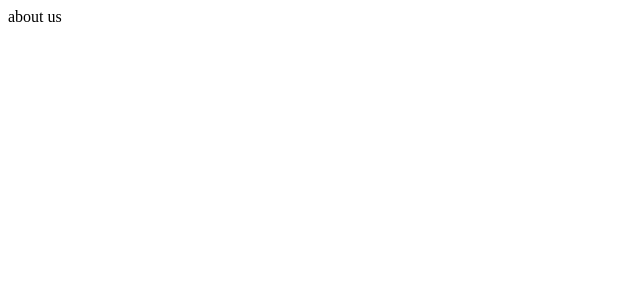
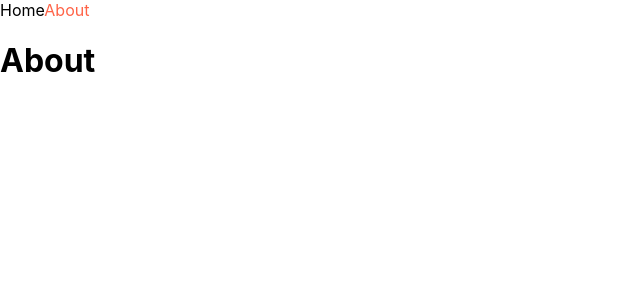
Before and after one commit to olyesung/nextjs-intro, a Next.js app: page /about in a window 1280 px wide. Shown: the top 300 px of the page, without its empty margins (0-640 px from the left). Built offline with nearby package versions, Linux system fonts and the light colour scheme.

Commit message:
2.0 Patterns

```diff
--- /dev/null
+++ b/components/Layout.js
@@ -0,0 +1,10 @@
+import NavBar from "./NavBar";
+
+export default function Layout({ children }) {
+  return (
+    <>
+      <NavBar />
+      <div>{children}</div>
+    </>
+  );
+}
--- /dev/null
+++ b/components/NavBar.js
@@ -0,0 +1,23 @@
+import Link from "next/link";
+import { useRouter } from "next/router";
+export default function NavBar() {
+  const router = useRouter();
+  return (
+    <nav>
+      <Link href="/">
+        <a className={router.pathname === "/" ? "active" : ""}>Home</a>
+      </Link>
+      <Link href="/about">
+        <a className={router.pathname === "/about" ? "active" : ""}>About</a>
+      </Link>
+      <style jsx>{`
+        a {
+          text-decoration: none;
+        }
+        .active {
+          color: tomato;
+        }
+      `}</style>
+    </nav>
+  );
+}
--- /dev/null
+++ b/components/Seo.js
@@ -0,0 +1,9 @@
+import Head from "next/head";
+
+export default function Seo({ title }) {
+  return (
+    <Head>
+      <title>{title} | Next Movies</title>
+    </Head>
+  );
+}
--- /dev/null
+++ b/pages/_app.js
@@ -0,0 +1,10 @@
+import Layout from "../components/Layout";
+import "../styles/globals.css";
+
+export default function MyApp({ Component, pageProps }) {
+  return (
+    <Layout>
+      <Component {...pageProps} />{" "}
+    </Layout>
+  );
+}
--- a/pages/about.js
+++ b/pages/about.js
@@ -1,3 +1,10 @@
+import Seo from "../components/Seo";
+
 export default function Potato() {
-  return "about us";
+  return (
+    <div>
+      <Seo title="About" />
+      <h1>About</h1>
+    </div>
+  );
 }
```
Also changed, not shown: pages/index.js (+8 -1 lines).
